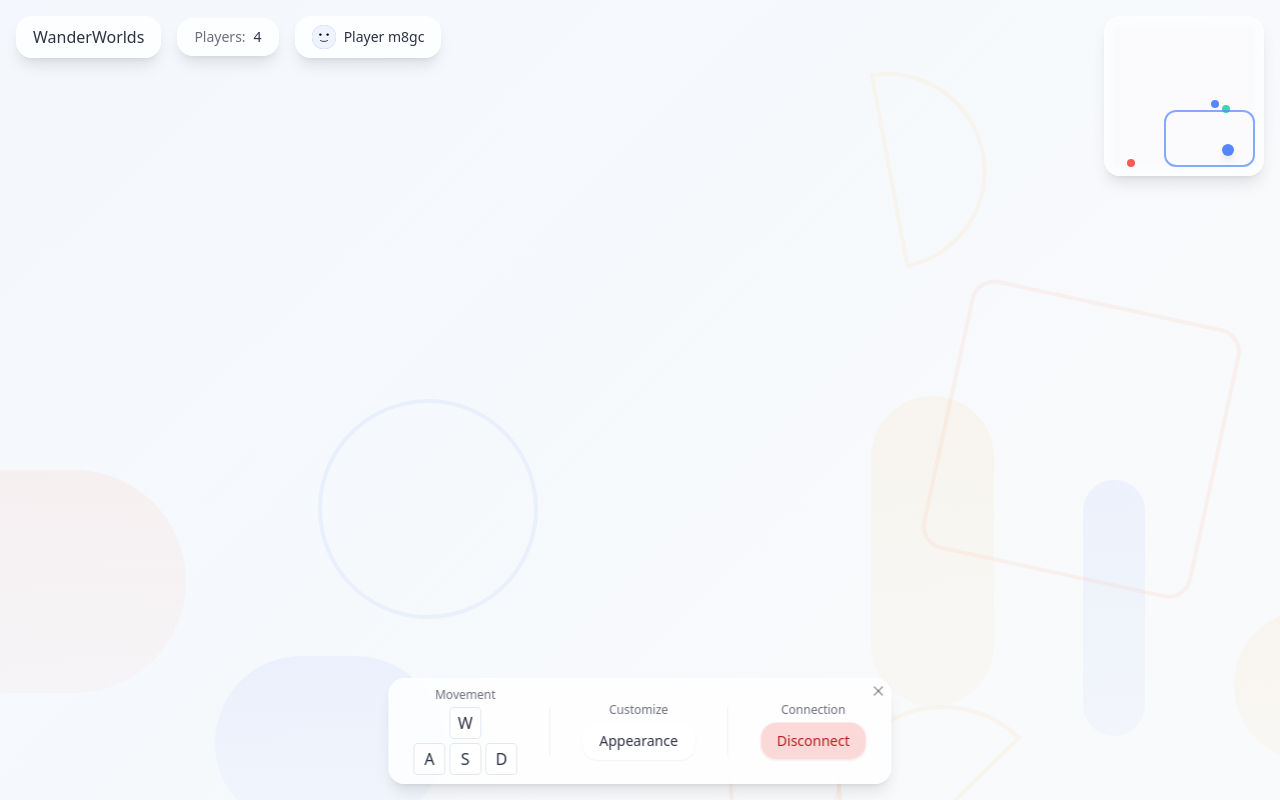
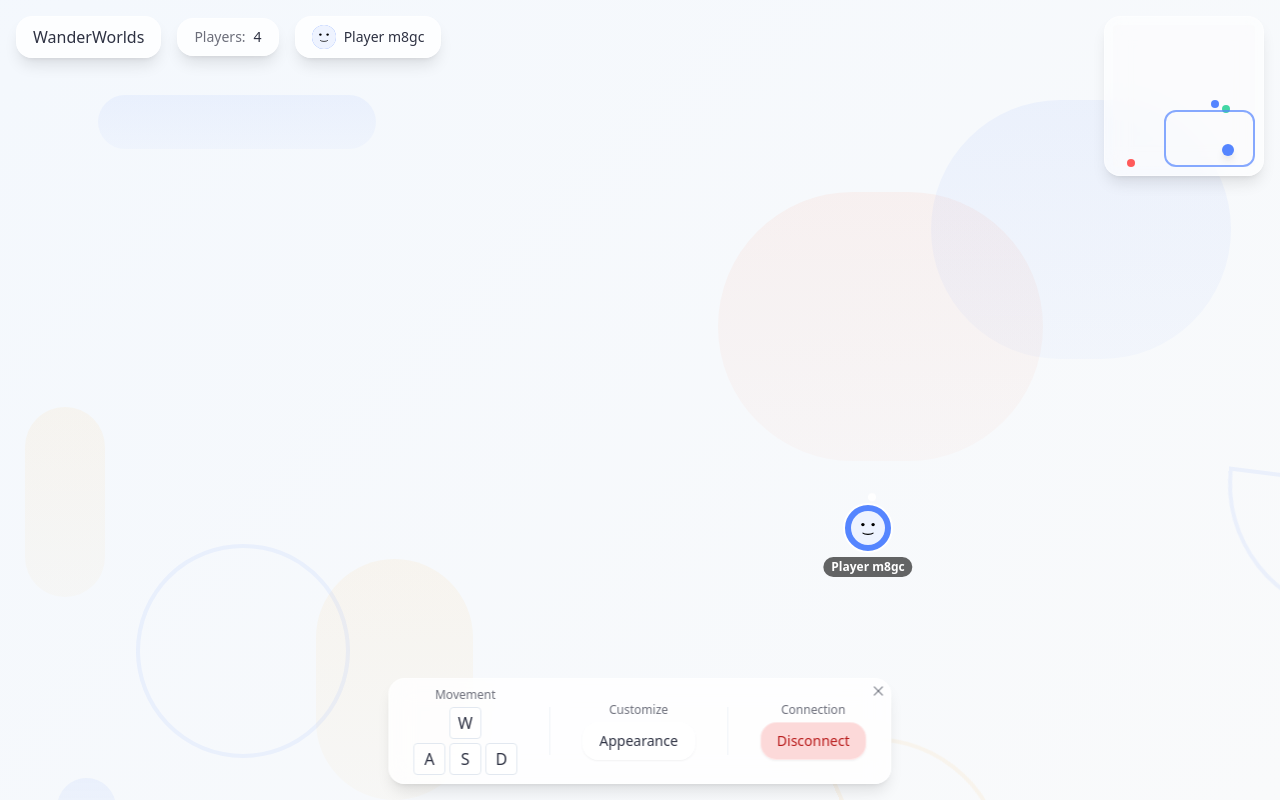
Before and after one commit to binikingi/wanderworlds, a React (Vite) app: page / in a window 1280 px wide. Both pictures are taken after a click on the button "Connect to World". Built offline with nearby package versions, Linux system fonts and the light colour scheme.

Commit message:
Fix camera movement issue
The camera was moving off the player when arrow keys were pressed.

```diff
--- a/src/components/Game/Player.tsx
+++ b/src/components/Game/Player.tsx
@@ -1,5 +1,5 @@
 
-import React, { useMemo } from 'react';
+import React from 'react';
 import { PlayerState } from '@/types/game';
 import { cn } from '@/lib/utils';
 
@@ -10,108 +10,84 @@ type PlayerProps = {
 };
 
 const Player: React.FC<PlayerProps> = ({ player, isCurrentPlayer, worldPosition }) => {
-  const playerClassName = useMemo(() => {
-    return cn(
-      'game-character',
-      'w-12 h-12',
-      'flex items-center justify-center',
-      'rounded-full',
-      'border-2',
-      isCurrentPlayer ? 'border-white shadow-lg' : 'border-opacity-50',
-      player.isMoving ? 'animate-pulse-soft' : '',
-      isCurrentPlayer ? 'z-50' : 'z-40'
-    );
-  }, [player.isMoving, isCurrentPlayer]);
+  // Player size constants
+  const PLAYER_WIDTH = 50;
+  const PLAYER_HEIGHT = 50;
 
-  const playerStyles = useMemo(() => {
-    return {
-      backgroundColor: player.color,
-      left: `${player.position.x - worldPosition.x}px`,
-      top: `${player.position.y - worldPosition.y}px`,
-      transform: isCurrentPlayer ? 'scale(1.1)' : 'scale(1)',
-    };
-  }, [player.position.x, player.position.y, player.color, worldPosition, isCurrentPlayer]);
+  // Calculate player position inside the world
+  const playerStyle = {
+    left: `${player.position.x}px`,
+    top: `${player.position.y}px`,
+    width: `${PLAYER_WIDTH}px`,
+    height: `${PLAYER_HEIGHT}px`,
+    zIndex: isCurrentPlayer ? 10 : 5,
+  };
 
-  const avatarPath = useMemo(() => {
-    return `/assets/avatars/avatar-${player.avatar}.svg`;
-  }, [player.avatar]);
+  // Determine player animation class based on movement direction
+  const getPlayerAnimation = () => {
+    if (!player.isMoving) return "player-idle";
 
-  const nameClassName = useMemo(() => {
-    return cn(
-      'absolute',
-      '-top-6',
-      'left-1/2',
-      '-translate-x-1/2',
-      'px-2',
-      'py-0.5',
-      'bg-black/60',
-      'text-white',
-      'text-xs',
-      'rounded-full',
-      'whitespace-nowrap',
-      'font-medium'
-    );
-  }, []);
+    return `player-${player.direction}`;
+  };
 
-  const directionIndicator = useMemo(() => {
-    if (player.direction === 'idle' || !player.isMoving) return null;
+  // Generate player avatar container style with the color
+  const avatarContainerStyle = {
+    backgroundColor: player.color,
+  };
 
-    let styles = {};
-    if (player.direction === 'up') {
-      styles = { top: '-4px', left: '50%', transform: 'translateX(-50%)' };
-    } else if (player.direction === 'down') {
-      styles = { bottom: '-4px', left: '50%', transform: 'translateX(-50%)' };
-    } else if (player.direction === 'left') {
-      styles = { left: '-4px', top: '50%', transform: 'translateY(-50%)' };
-    } else if (player.direction === 'right') {
-      styles = { right: '-4px', top: '50%', transform: 'translateY(-50%)' };
+  // Handle image error by applying a default color/style
+  const handleImageError = (e: React.SyntheticEvent<HTMLImageElement>) => {
+    const target = e.target as HTMLImageElement;
+    if (target) {
+      target.style.opacity = "0";
     }
-
-    return (
-      <div
-        className="absolute w-2 h-2 bg-white rounded-full"
-        style={styles}
-      />
-    );
-  }, [player.direction, player.isMoving]);
-
-  // Fallback avatar if image is not available
-  const avatarFallback = useMemo(() => {
-    return (
-      <div className="w-8 h-8 flex items-center justify-center text-white font-bold">
-        {player.name.charAt(0).toUpperCase()}
-      </div>
-    );
-  }, [player.name]);
+  };
 
   return (
     <div
-      className={playerClassName}
-      style={playerStyles}
+      className={cn(
+        "absolute transition-transform pointer-events-none",
+        getPlayerAnimation(),
+        isCurrentPlayer ? "player-current" : "player-other"
+      )}
+      style={playerStyle}
       data-player-id={player.id}
     >
-      {isCurrentPlayer && (
-        <div className="absolute -inset-1 rounded-full bg-white/30 animate-pulse-soft" />
-      )}
-
-      <div className="relative flex items-center justify-center w-8 h-8">
+      {/* Avatar with colored background */}
+      <div
+        className={cn(
+          "relative w-full h-full rounded-full overflow-hidden",
+          "flex items-center justify-center",
+          "border-2",
+          isCurrentPlayer ? "border-white shadow-glow" : "border-white/60"
+        )}
+        style={avatarContainerStyle}
+      >
+        {/* Player avatar */}
         <img
-          src={avatarPath}
+          src={`/assets/avatars/avatar-${player.avatar}.svg`}
           alt={player.name}
-          className="w-full h-full object-contain"
-          onError={(e) => {
-            e.currentTarget.style.display = 'none';
-            e.currentTarget.nextElementSibling!.style.display = 'flex';
-          }}
+          className="w-3/4 h-3/4 object-contain"
+          onError={handleImageError}
         />
-        <div className="hidden">{avatarFallback}</div>
       </div>
 
-      <div className={nameClassName}>
+      {/* Player name */}
+      <div className={cn(
+        "absolute -bottom-6 left-1/2 -translate-x-1/2",
+        "text-xs font-semibold text-center",
+        "bg-black/60 text-white px-2 py-0.5 rounded-md whitespace-nowrap",
+        isCurrentPlayer ? "text-white" : "text-gray-100"
+      )}>
         {player.name}
       </div>
 
-      {directionIndicator}
+      {/* Current player indicator (only for current player) */}
+      {isCurrentPlayer && (
+        <div className="absolute -top-2 left-1/2 -translate-x-1/2 animate-bounce">
+          <div className="w-2 h-2 bg-white rounded-full shadow-glow-sm" />
+        </div>
+      )}
     </div>
   );
 };
--- a/src/components/Game/World.tsx
+++ b/src/components/Game/World.tsx
@@ -12,9 +12,17 @@ const World: React.FC<WorldProps> = ({ gameState }) => {
   const [worldPosition, setWorldPosition] = useState({ x: 0, y: 0 });
   const worldRef = useRef<HTMLDivElement>(null);
   const containerRef = useRef<HTMLDivElement>(null);
+  const lastUpdateTimeRef = useRef<number>(0);
 
-  // Center the world on the current player
+  // Center the world on the current player - use requestAnimationFrame for smoother updates
   useEffect(() => {
+    let animationFrameId: number;
+
+    const updateWorldPosition = (timestamp: number) => {
+      // Throttle updates to avoid too many re-renders (every 16ms ≈ 60fps)
+      if (timestamp - lastUpdateTimeRef.current >= 16) {
+        lastUpdateTimeRef.current = timestamp;
+
         if (!gameState.currentPlayerId || !containerRef.current) return;
 
         const currentPlayer = gameState.players[gameState.currentPlayerId];
@@ -32,11 +40,21 @@ const World: React.FC<WorldProps> = ({ gameState }) => {
         const clampedY = Math.max(0, Math.min(newWorldY, gameState.worldSize.height - containerHeight));
 
         setWorldPosition({ x: clampedX, y: clampedY });
-  }, [
-    gameState.currentPlayerId,
-    gameState.players,
-    gameState.worldSize
-  ]);
+      }
+
+      animationFrameId = requestAnimationFrame(updateWorldPosition);
+    };
+
+    // Start the animation frame loop
+    animationFrameId = requestAnimationFrame(updateWorldPosition);
+
+    // Clean up
+    return () => {
+      if (animationFrameId) {
+        cancelAnimationFrame(animationFrameId);
+      }
+    };
+  }, [gameState.currentPlayerId, gameState.players, gameState.worldSize]);
 
   return (
     <div
@@ -46,7 +64,7 @@ const World: React.FC<WorldProps> = ({ gameState }) => {
       {/* World container */}
       <div
         ref={worldRef}
-        className="absolute top-0 left-0 transition-transform duration-300 ease-out"
+        className="absolute top-0 left-0 will-change-transform"
         style={{
           width: `${gameState.worldSize.width}px`,
           height: `${gameState.worldSize.height}px`,
```
Lines whose indentation alone changed are shown as unchanged.
